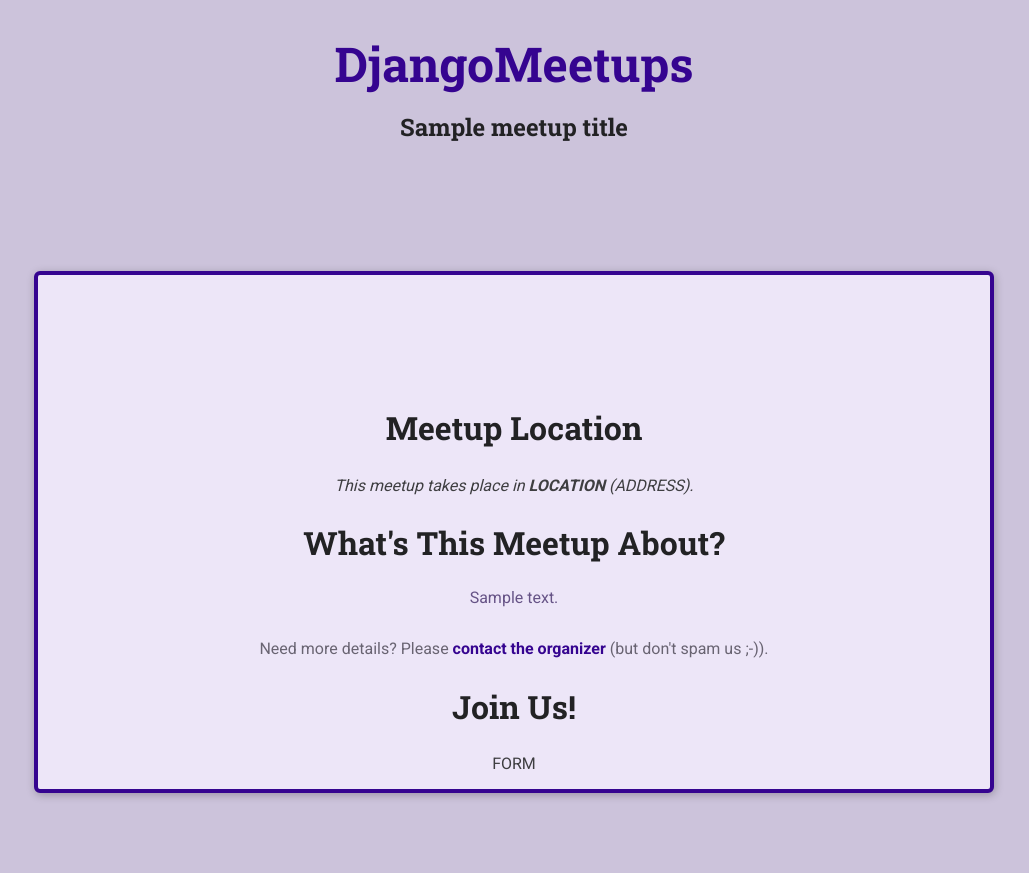
After one commit to rvyh/django-meetups, a Django app: template meetups/templates/meetups/meetup-details.html in a window 1280 px wide. The commit adds this page. Shown: the whole page, without its empty margins (126-1155 px from the left). Run offline with Django 3.2, Linux system fonts and the light colour scheme; the template is opened without the code that fills it: most values are stand-ins (such as "Sample title", 1, 10 or a date in 2020).

Commit message:
Add meetup detail pages

```diff
--- /dev/null
+++ b/meetups/static/meetups/styles/meetup-details.css
@@ -0,0 +1,88 @@
+article {
+  max-width: 60rem;
+  margin: 5rem auto;
+  border-radius: 6px;
+  background-color: #ede6f8;
+  border: 4px solid #350490;
+  box-shadow: 1px 2px 8px rgba(0, 0, 0, 0.25);
+  position: relative;
+  padding: 1rem;
+  text-align: center;
+}
+
+#main-image {
+  width: 10rem;
+  height: 10rem;
+  object-fit: cover;
+  position: absolute;
+  top: -5rem;
+  left: calc(50% - 5rem);
+  border-radius: 50%;
+  border: 4px solid #350490;
+}
+
+section:first-of-type {
+  margin-top: 6rem;
+}
+
+h2 {
+  font-size: 2rem;
+}
+
+address span {
+  font-weight: bold;
+}
+
+#details h2 {
+  margin-bottom: 0.5rem;
+}
+
+#details > p {
+  color: #665386;
+  padding: 1rem;
+  border-radius: 4px;
+  max-width: 80%;
+  margin: auto;
+}
+
+#details footer {
+  color: #696472;
+}
+
+#details footer a {
+  color: #350490;
+  text-decoration: none;
+  font-weight: bold;
+}
+
+#registration ul {
+  list-style: none;
+  margin: 0;
+  padding: 0;
+}
+
+#registration label {
+  font-weight: bold;
+  color: #46424d;
+  margin-right: 1rem;
+  display: block;
+  margin-bottom: 0.5rem;
+}
+
+#registration input {
+  font: inherit;
+  width: 40%;
+  background-color: #ebeaee;
+  border: 1px solid #4b4753;
+  border-radius: 4px;
+  padding: 0.25rem;
+}
+
+#registration-actions {
+  margin-top: 1.5rem;
+}
+
+#registration .errorlist {
+  margin-bottom: 0.5rem;
+  color: #880824;
+}
--- /dev/null
+++ b/meetups/templates/meetups/base/base.html
@@ -0,0 +1,23 @@
+{% load static %}
+<!doctype html>
+<html lang="en">
+<head>
+    <meta charset="UTF-8">
+    <meta name="viewport"
+          content="width=device-width, user-scalable=no, initial-scale=1.0, maximum-scale=1.0, minimum-scale=1.0">
+    <meta http-equiv="X-UA-Compatible" content="ie=edge">
+    <title>{% block title %}My Meetups{% endblock %}</title>
+    <link rel="stylesheet" href="{% static 'meetups/styles/base.css' %}">
+    {% block site_css %}{% endblock %}
+</head>
+<body>
+    <header id="main-header">
+        <nav><a href="/meetups" id="main-logo">DjangoMeetups</a></nav>
+        <h1>{% block main_heading %}{% endblock %}</h1>
+        {% block header_content %}{% endblock %}
+    </header>
+    <main>
+        {% block body %}{% endblock %}
+    </main>
+</body>
+</html>
--- /dev/null
+++ b/meetups/templates/meetups/meetup-details.html
@@ -0,0 +1,36 @@
+{% extends 'meetups/base/base.html' %}
+
+{% load static %}
+
+{% block title %}
+{{ meetup_title }}
+{% endblock %}
+
+{% block site_css %}
+    <link rel="stylesheet" href="{% static 'meetups/styles/meetup-details.css' %}">
+{% endblock %}
+
+{% block main_heading %}
+    {{ meetup_title }}
+{% endblock %}
+
+{% block body %}
+    <article>
+        <img src="" alt="">
+        <section id="location">
+            <h2>Meetup Location</h2>
+            <address>This meetup takes place in <span>LOCATION</span> (ADDRESS).</address>
+        </section>
+        <section id="details">
+            <h2>What's This Meetup About?</h2>
+            <p>{{ meetup_description }}</p>
+            <footer>
+                <p>Need more details? Please <a href="">contact the organizer</a> (but don't spam us ;-)).</p>
+            </footer>
+        </section>
+        <section id="registration">
+            <h2>Join Us!</h2>
+            FORM
+        </section>
+    </article>
+{% endblock %}
--- a/meetups/urls.py
+++ b/meetups/urls.py
@@ -2,5 +2,8 @@ from django.urls import path
 from . import views
 
 urlpatterns = [
-    path('meetups/', views.index)
+    # domain.com/meetups
+    path('meetups/', views.index, name='all-meetups'),
+    # domain.com/meetups/<dynamic-path>
+    path('meetups/<slug:meetup_slug>', views.meetup_details, name='meetup-details')
 ]
```
Also changed, not shown: meetups/templates/meetups/includes/meetup-item.html (added, +16 -0 lines), meetups/templates/meetups/index.html (+18 -37 lines), meetups/views.py (+11 -0 lines).
